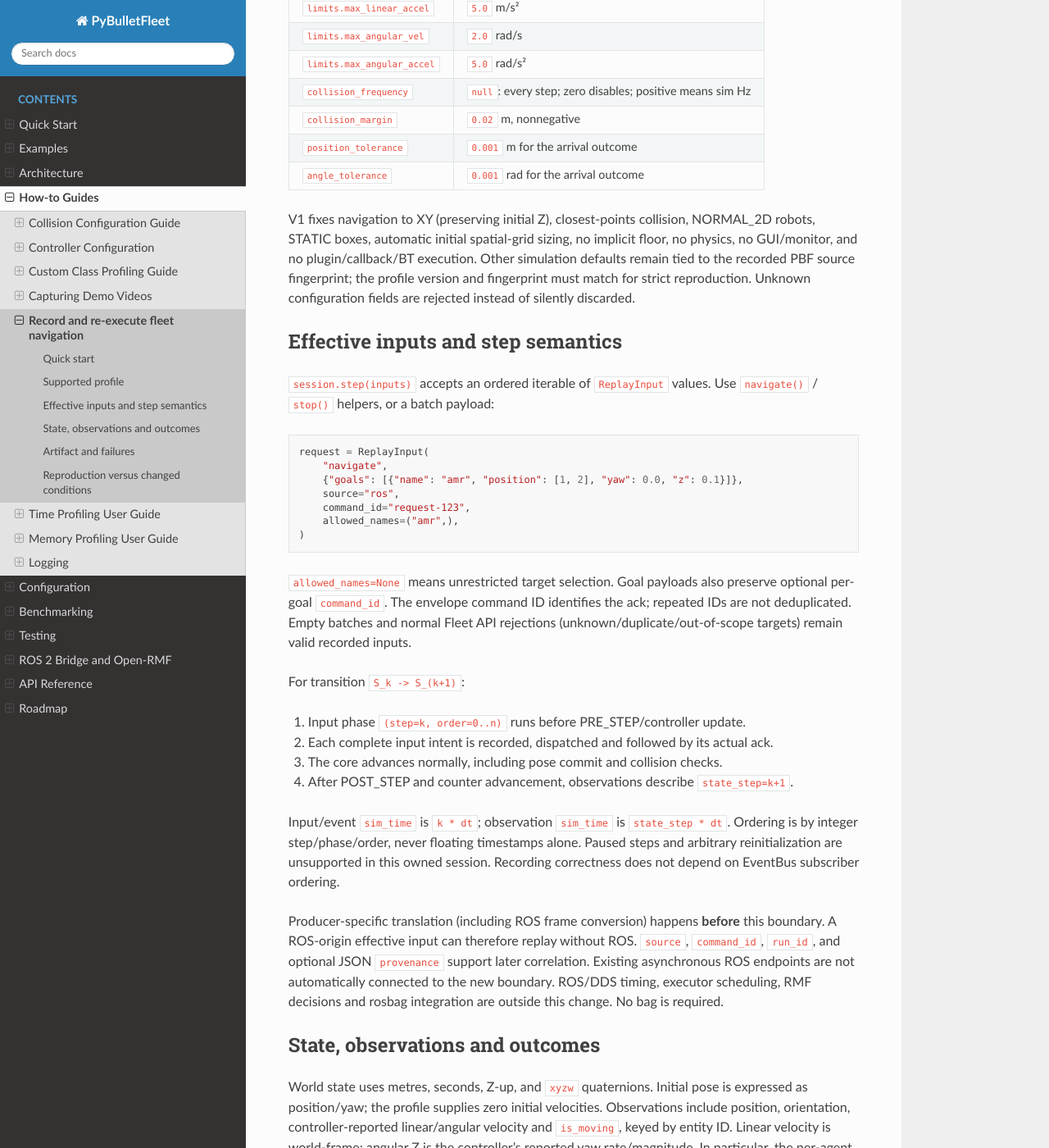
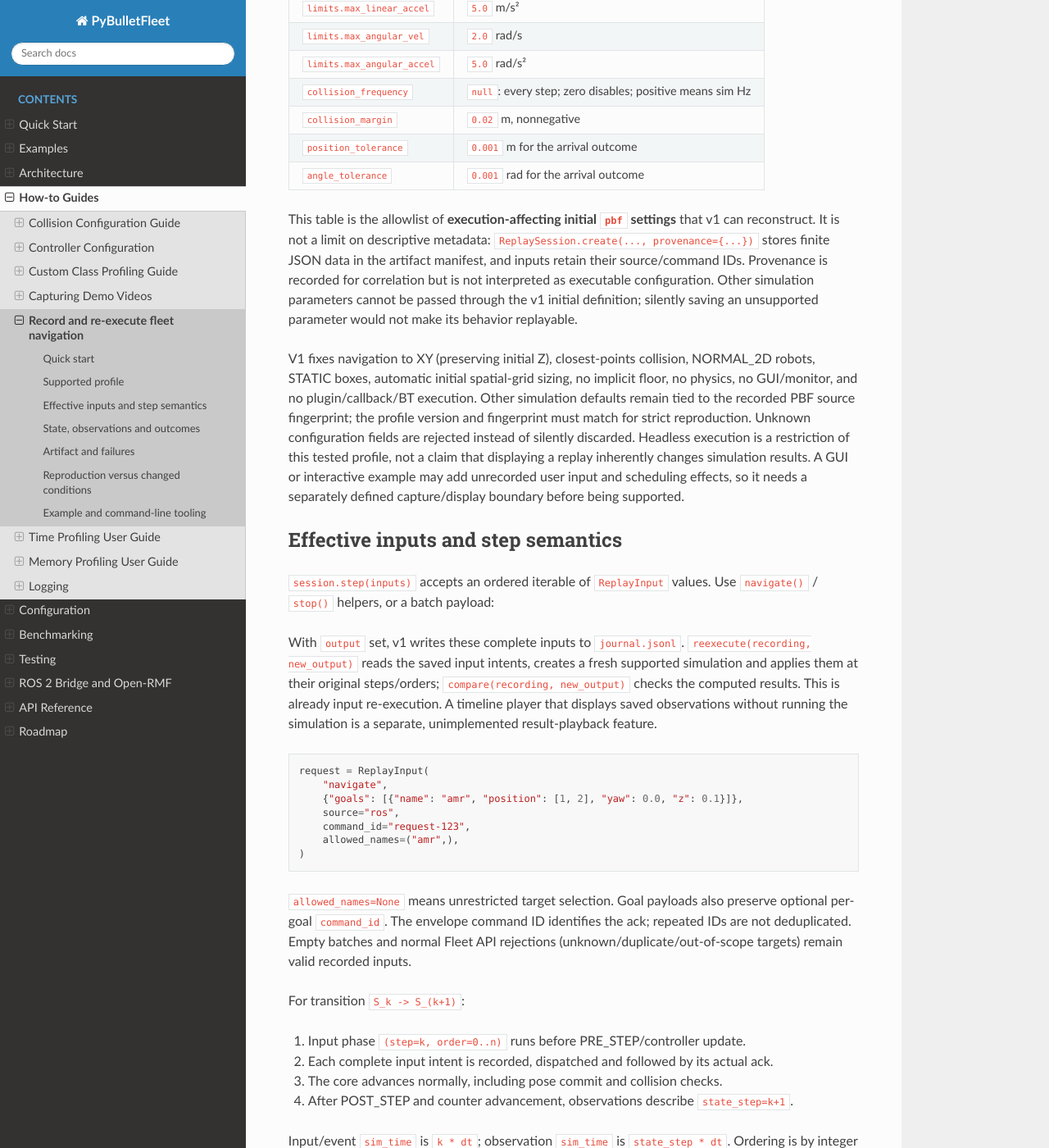
Before and after one commit to yuokamoto/PyBulletFleet, a Sphinx documentation site: the page built from docs/how-to/replay.md, in a window 1280 px wide and 1400 px high, scrolled down 1624 px. Shown: the whole window at 82% size. Built offline with Sphinx 7.4.7 and the Read the Docs theme 3.1.0, drawn with Linux system fonts in a browser that asks for light colours; some of the changed text lies outside the part shown.

Commit message:
docs: clarify replay scope and example tooling follow-ups

````diff
--- a/docs/how-to/replay.md
+++ b/docs/how-to/replay.md
@@ -75,17 +75,36 @@
 | `position_tolerance` | `0.001` m for the arrival outcome |
 | `angle_tolerance` | `0.001` rad for the arrival outcome |
 
+This table is the allowlist of **execution-affecting initial `pbf` settings**
+that v1 can reconstruct. It is not a limit on descriptive metadata:
+`ReplaySession.create(..., provenance={...})` stores finite JSON data in the
+artifact manifest, and inputs retain their source/command IDs. Provenance is
+recorded for correlation but is not interpreted as executable configuration.
+Other simulation parameters cannot be passed through the v1 initial definition;
+silently saving an unsupported parameter would not make its behavior replayable.
+
 V1 fixes navigation to XY (preserving initial Z), closest-points collision,
 NORMAL_2D robots, STATIC boxes, automatic initial spatial-grid sizing, no implicit
 floor, no physics, no GUI/monitor, and no plugin/callback/BT execution. Other
 simulation defaults remain tied to the recorded PBF source fingerprint; the
 profile version and fingerprint must match for strict reproduction. Unknown
 configuration fields are rejected instead of silently discarded.
+Headless execution is a restriction of this tested profile, not a claim that
+displaying a replay inherently changes simulation results. A GUI or interactive
+example may add unrecorded user input and scheduling effects, so it needs a
+separately defined capture/display boundary before being supported.
 
 ## Effective inputs and step semantics
 
 `session.step(inputs)` accepts an ordered iterable of `ReplayInput` values.
 Use `navigate()` / `stop()` helpers, or a batch payload:
+
+With `output` set, v1 writes these complete inputs to `journal.jsonl`.
+`reexecute(recording, new_output)` reads the saved input intents, creates a
+fresh supported simulation and applies them at their original steps/orders;
+`compare(recording, new_output)` checks the computed results. This is already
+input re-execution. A timeline player that displays saved observations without
+running the simulation is a separate, unimplemented result-playback feature.
 
 ```python
 request = ReplayInput(
@@ -113,6 +132,8 @@
 Ordering is by integer step/phase/order, never floating timestamps alone. Paused
 steps and arbitrary reinitialization are unsupported in this owned session.
 Recording correctness does not depend on EventBus subscriber ordering.
+The v1 timestep is fixed in `initial_state.json`: a mid-run `dt` change is
+rejected and there is no per-step `dt` journal or variable-timestep replay.
 
 Producer-specific translation (including ROS frame conversion) happens **before**
 this boundary. A ROS-origin effective input can therefore replay without ROS.
@@ -206,3 +227,13 @@
 
 See `docs/design/snapshot-replay/evidence.md` in the repository for verification,
 performance measurements, limitations and findings to feed back into USO.
+
+## Example and command-line tooling
+
+The bundled replay example above uses the supported session API explicitly.
+There is no `pybullet-fleet replay <file>` command or generic `record: true`
+switch for existing examples in v1. A command-line wrapper around
+`reexecute()`/`compare()` for a supported artifact would be relatively small.
+Recording an arbitrary existing example requires its initial world and every
+result-affecting command to cross a supported input boundary; a config switch
+alone cannot capture direct agent, controller, callback or GUI mutations.
````
Also changed, not shown: docs/roadmap.md (+9 -1 lines).
